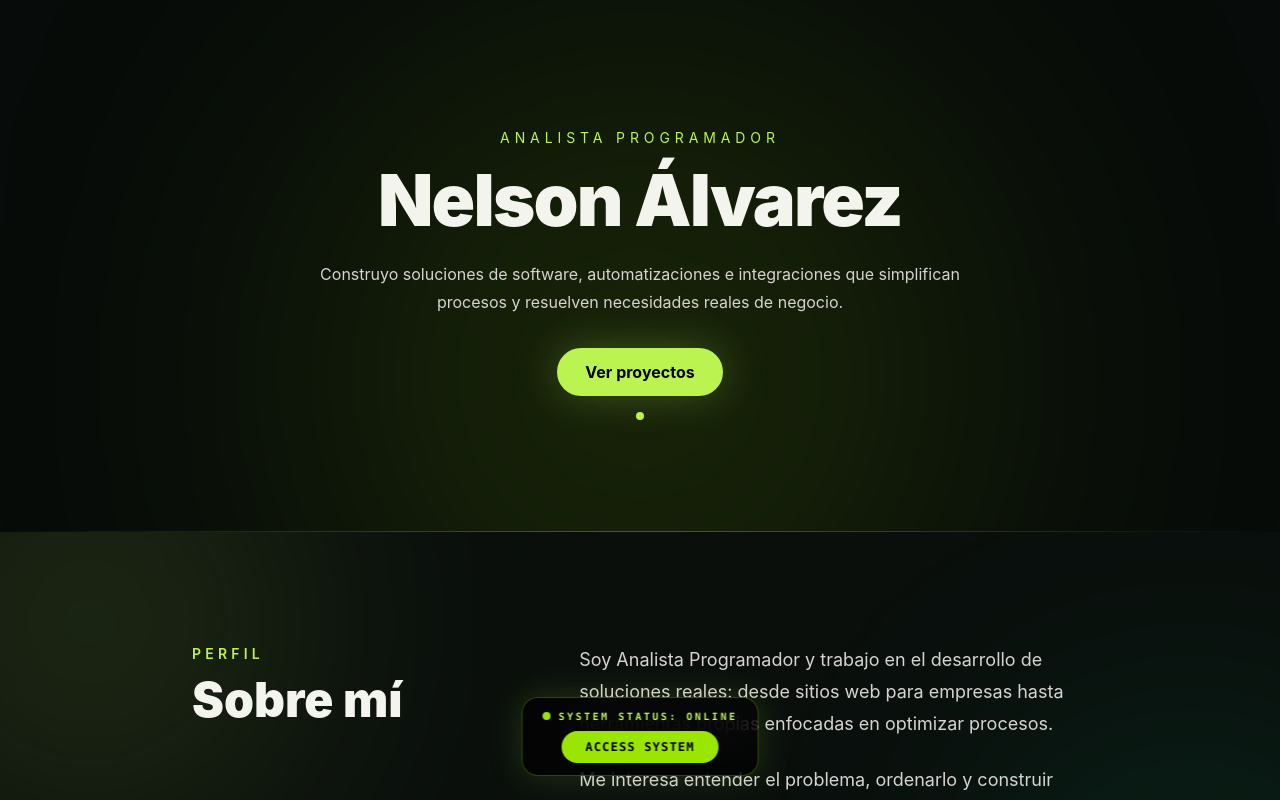
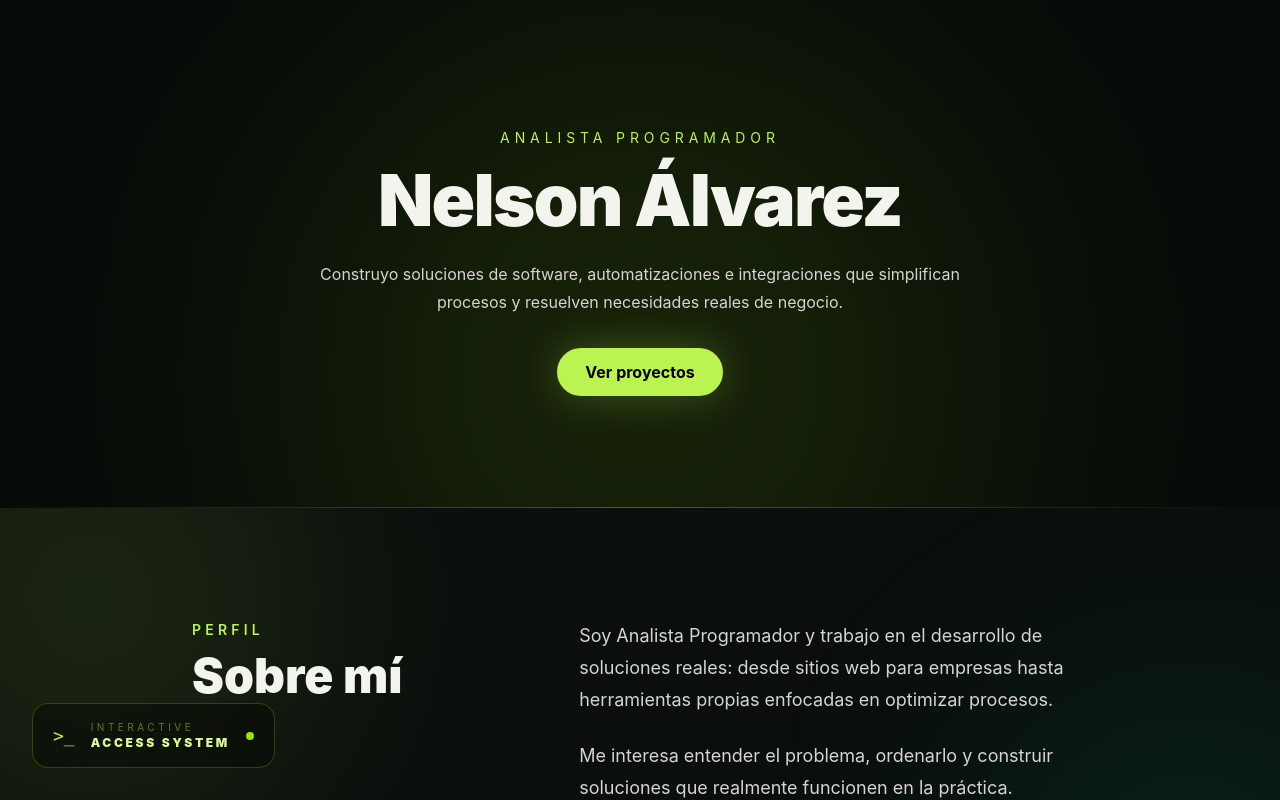
Before and after one commit to NelsonFau/NelsonFau.github.io, a React (Vite) app: page / in a window 1280 px wide. Shown: the top 800 px of the page. Built offline with nearby package versions, Linux system fonts and the light colour scheme.

Commit message:
Agregamos archivos

```diff
--- a/src/App.jsx
+++ b/src/App.jsx
@@ -86,19 +86,17 @@ export default function App() {
             Construyo soluciones de software, automatizaciones e integraciones que simplifican procesos y resuelven necesidades reales de negocio.
           </p>
 
-          <div className="mt-8 flex flex-col items-center gap-4">
+         <div className="mt-8 flex justify-center">
   <a
     href="#projects"
     className="bg-lime-300 text-black px-7 py-3 rounded-full font-bold hover:bg-white transition shadow-[0_0_40px_rgba(190,242,100,0.25)]"
   >
     Ver proyectos
   </a>
+</div>
 
-  <div className="flex items-center gap-2 text-xs font-mono text-lime-300/70">
-    <span className="h-2 w-2 rounded-full bg-lime-300 animate-pulse" />
-
-    <SystemAccess />
-  </div>
+<div className="absolute bottom-10 left-10 hidden md:flex">
+  <SystemAccess />
           </div>
 
         </div>
--- a/src/systemacces.jsx
+++ b/src/systemacces.jsx
@@ -255,25 +255,44 @@ const [startMenuOpen, setStartMenuOpen] = useState(false);
     <>
 {!systemMode && !booting && (
   <motion.div
-          initial={{ opacity: 0, y: 30 }}
-          animate={{ opacity: 1, y: 0 }}
-          className="fixed bottom-6 left-1/2 z-50 -translate-x-1/2"
+    initial={{ opacity: 0, x: -30 }}
+    animate={{ opacity: 1, x: 0 }}
+    className="fixed bottom-8 left-8 z-50 hidden md:block"
   >
-          <div className="rounded-2xl border border-lime-400/30 bg-black/70 px-5 py-3 backdrop-blur-xl shadow-[0_0_35px_rgba(163,230,53,0.18)]">
-            <div className="mb-2 flex items-center justify-center gap-2 text-[10px] font-bold uppercase tracking-[0.25em] text-lime-300">
-              <span className="h-2 w-2 animate-pulse rounded-full bg-lime-400" />
-              System Status: Online
+    <button
+      onClick={startSystem}
+      className="
+        group relative flex items-center gap-4
+        rounded-2xl border border-lime-400/25
+        bg-black/35 px-5 py-4
+        backdrop-blur-xl
+        transition-all duration-500
+        hover:border-lime-300/70
+        hover:bg-lime-400/10
+        hover:shadow-[0_0_35px_rgba(163,230,53,0.22)]
+      "
+    >
+      <div className="absolute inset-0 rounded-2xl bg-lime-400/5 opacity-0 blur-xl transition duration-500 group-hover:opacity-100" />
+
+      <span className="relative z-10 font-mono text-lg text-lime-300">
+        &gt;_
+      </span>
+
+      <div className="relative z-10 text-left">
+        <p className="text-[10px] uppercase tracking-[0.35em] text-lime-300/45">
+          Interactive
+        </p>
+
+        <p className="text-xs font-black uppercase tracking-[0.22em] text-lime-200">
+          Access System
+        </p>
       </div>
 
-            <button
-              onClick={startSystem}
-              className="rounded-full bg-lime-400 px-6 py-2 text-xs font-black uppercase tracking-widest text-black transition hover:scale-105 hover:bg-lime-300"
-            >
-              Access System
+      <span className="relative z-10 h-2 w-2 rounded-full bg-lime-400 animate-pulse" />
     </button>
-          </div>
   </motion.div>
           )}
+
 
       <AnimatePresence>
         {booting && (
```
Lines whose indentation alone changed are shown as unchanged.
